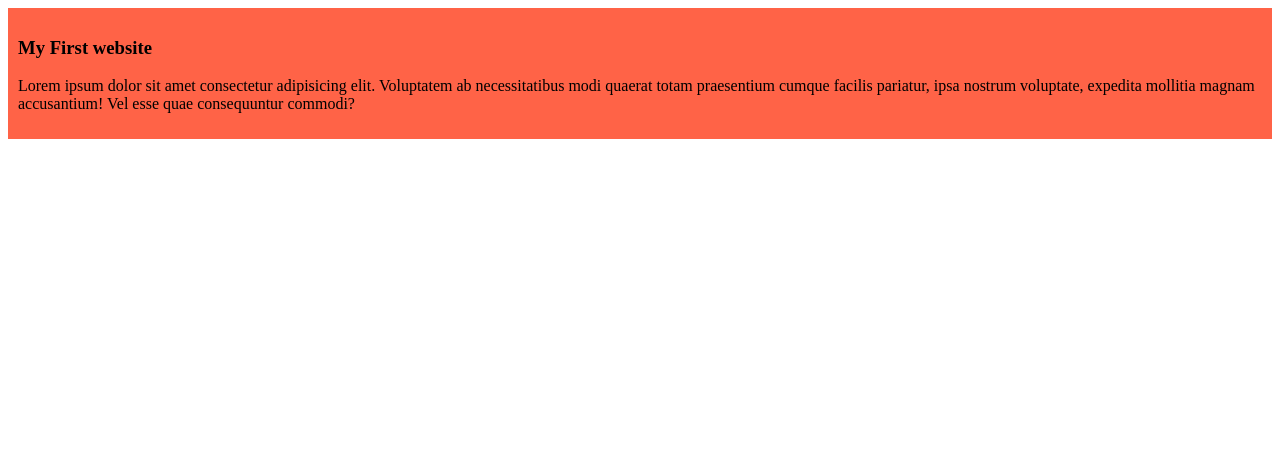
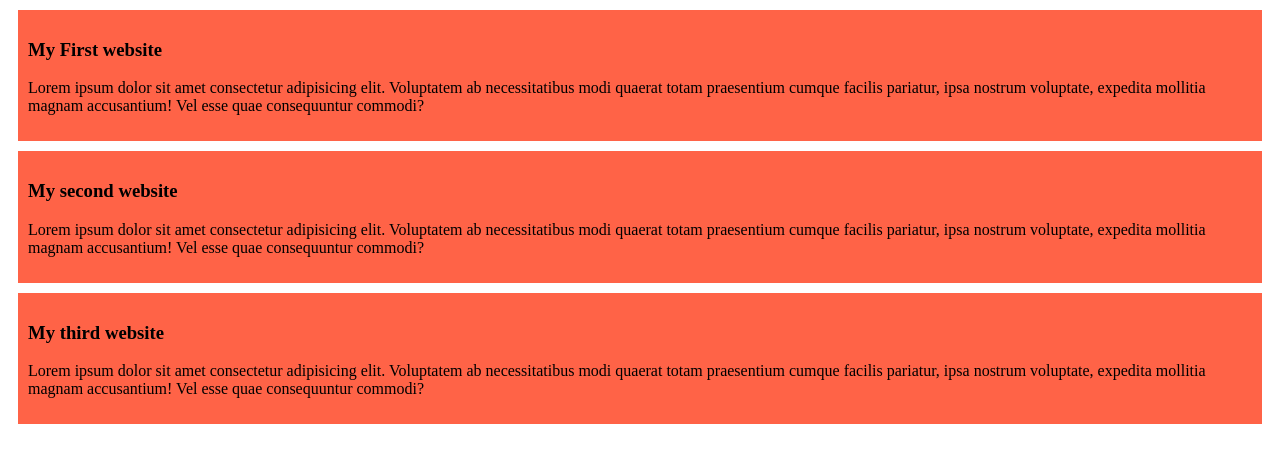
Before and after one commit to nasiruddin6/my-simple-website, a plain HTML site: page index.html in a window 1280 px wide. Drawn offline with Linux system fonts and the light colour scheme.

Commit message:
added the second and the third blog

```diff
--- a/index.html
+++ b/index.html
@@ -11,5 +11,14 @@
         <h3>My First website</h3>
         <p>Lorem ipsum dolor sit amet consectetur adipisicing elit. Voluptatem ab necessitatibus modi quaerat totam praesentium cumque facilis pariatur, ipsa nostrum voluptate, expedita mollitia magnam accusantium! Vel esse quae consequuntur commodi?</p>
     </div>
+
+    <div>
+        <h3>My second website</h3>
+        <p>Lorem ipsum dolor sit amet consectetur adipisicing elit. Voluptatem ab necessitatibus modi quaerat totam praesentium cumque facilis pariatur, ipsa nostrum voluptate, expedita mollitia magnam accusantium! Vel esse quae consequuntur commodi?</p>
+    </div>
+    <div>
+        <h3>My third website</h3>
+        <p>Lorem ipsum dolor sit amet consectetur adipisicing elit. Voluptatem ab necessitatibus modi quaerat totam praesentium cumque facilis pariatur, ipsa nostrum voluptate, expedita mollitia magnam accusantium! Vel esse quae consequuntur commodi?</p>
+    </div>
 </body>
 </html>
--- a/styles/blog.css
+++ b/styles/blog.css
@@ -1,4 +1,5 @@
 div{
     background-color: tomato;
     padding: 10px;
+    margin: 10px;
 }
```
